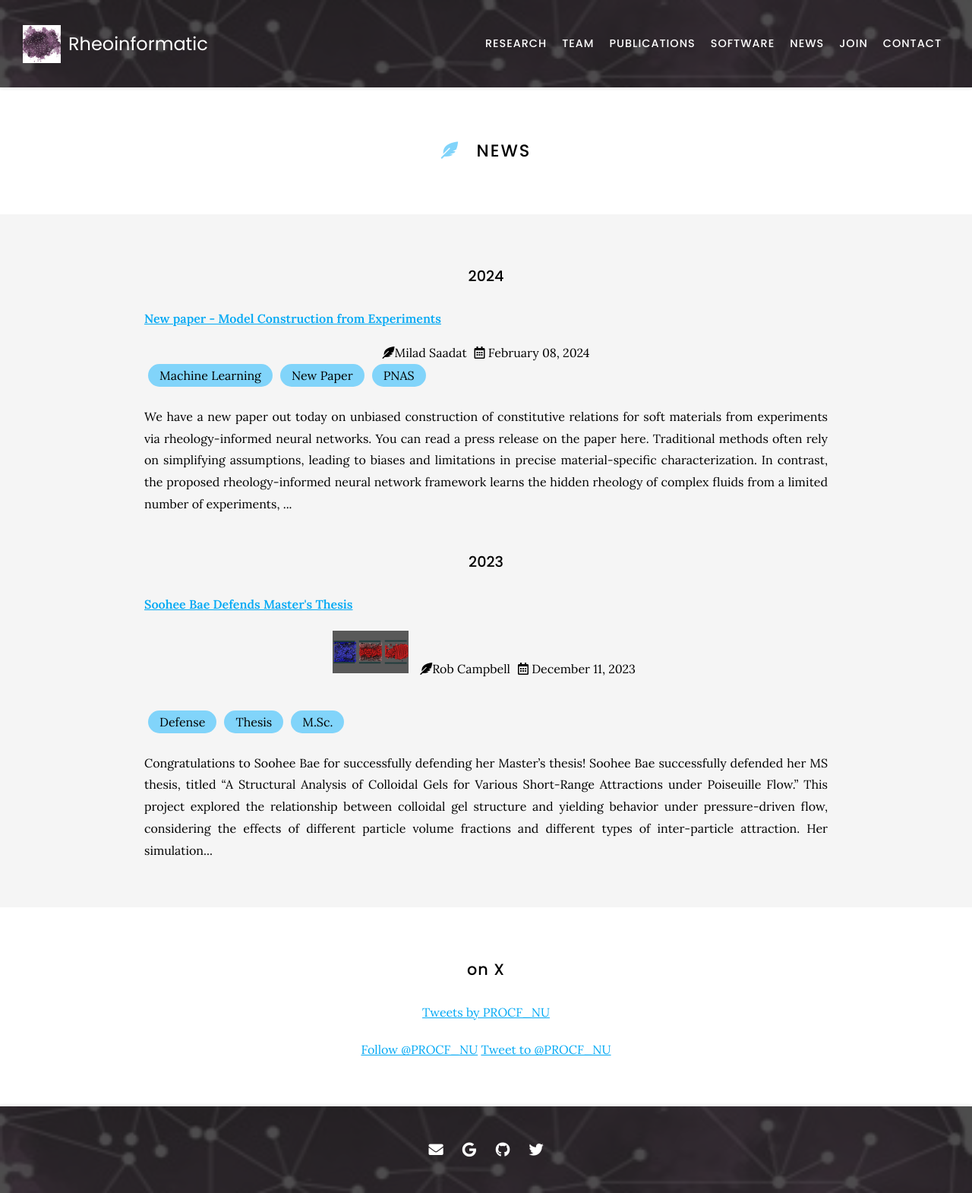
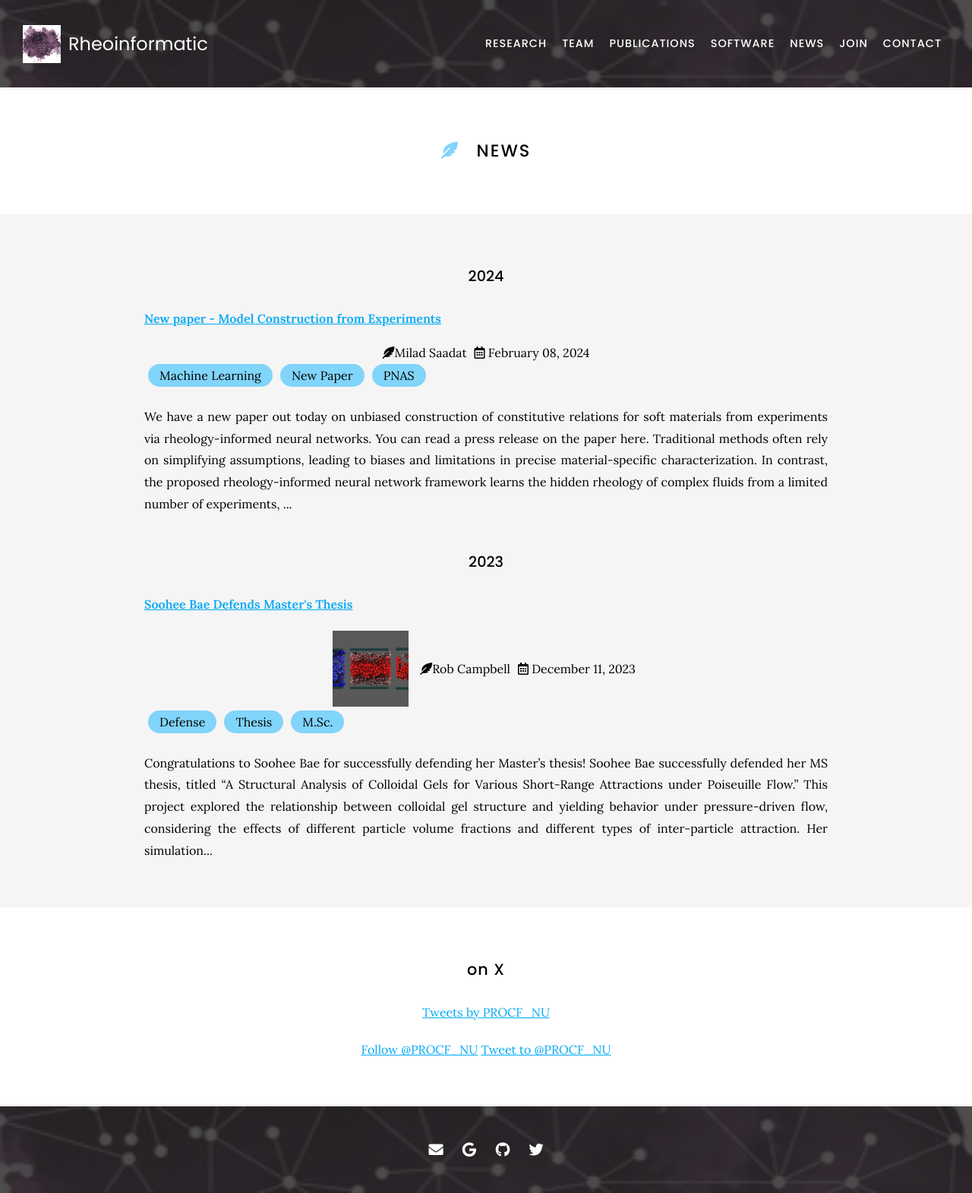
Before and after one commit to procf/procf.github.io, a Jekyll site: the page built from news/index.md, in a window 1280 px wide. Shown: the whole page at 76% size. Built offline with Jekyll 4.4.1, drawn with Linux system fonts in a browser that asks for light colours; nearby versions of some CDN libraries; comment, search, counter and statistics services are not loaded.

Commit message:
News: image cropping test

```diff
--- a/css/post-info.scss
+++ b/css/post-info.scss
@@ -26,7 +26,7 @@
 
 .post_image img {
   width: 100%; /* Ensure the image fills the container */
-  height: auto; /* Maintain the aspect ratio */
+  height: 100%; /* Maintain the aspect ratio */
   object-fit: cover; /* Crop the image to fit */
 }
 
```
